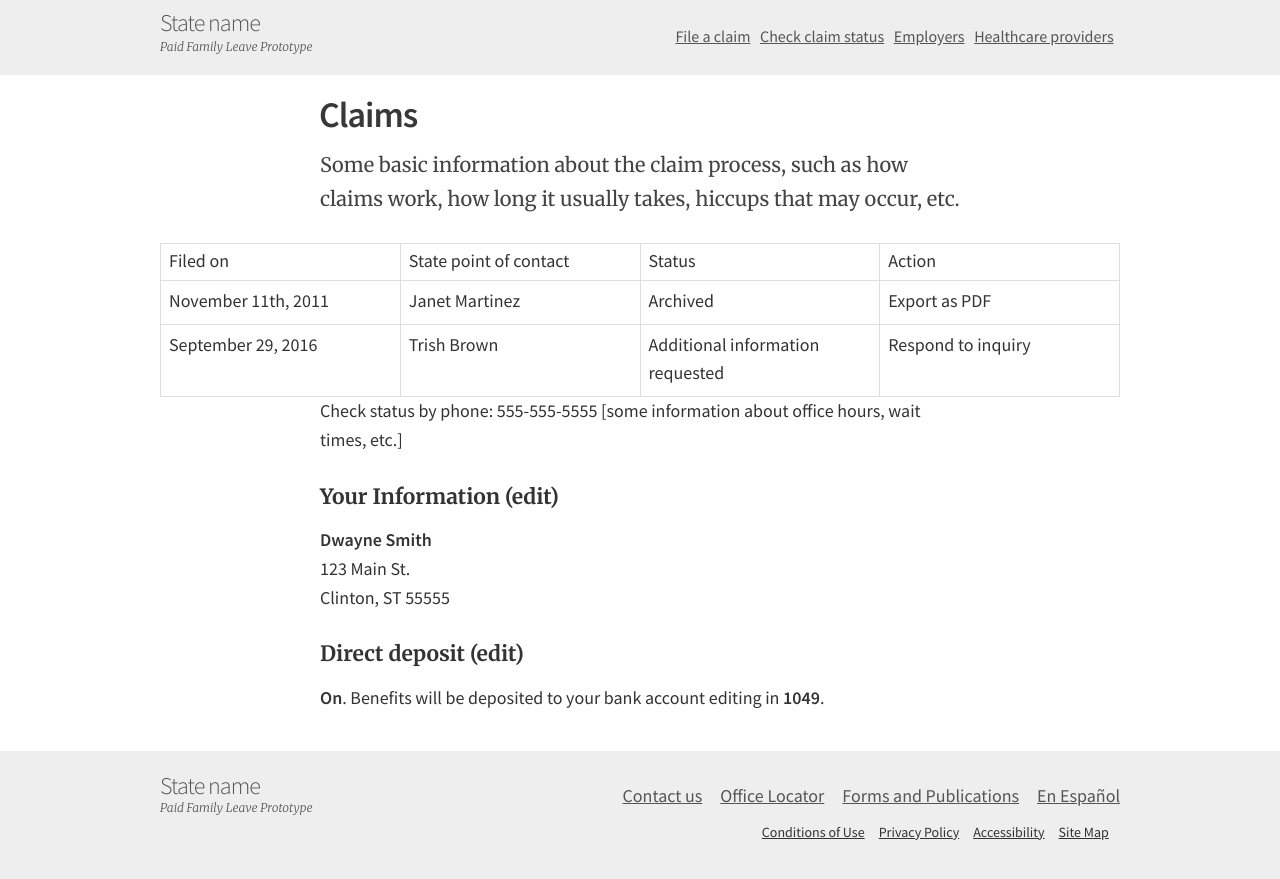
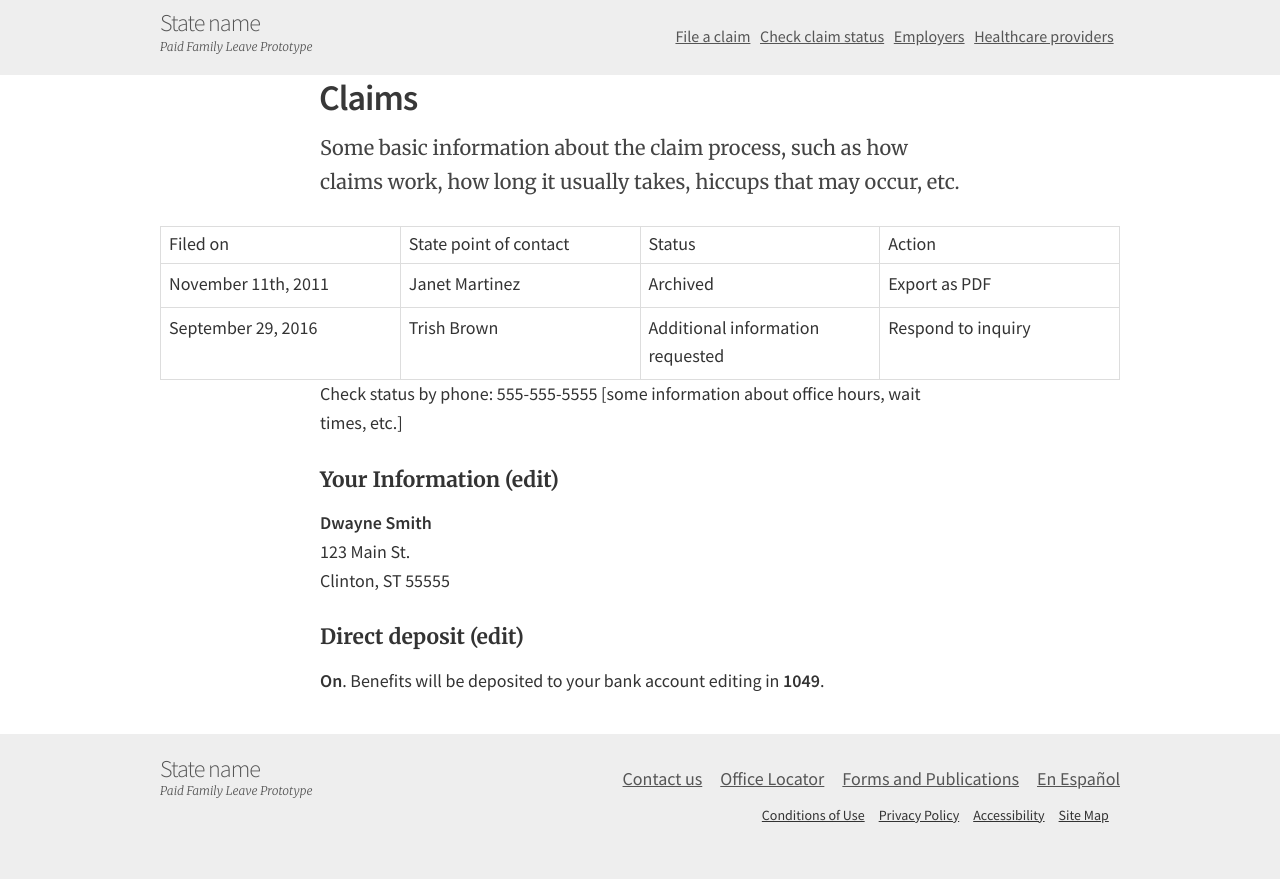
Before and after one commit to 18F/Paid-Leave-Prototype, a Jekyll site: the page built from _pages/claims/your.html, in a window 1280 px wide. Shown: the top 879 px of the page. Built offline with Jekyll 4.4.1, drawn with Linux system fonts in a browser that asks for light colours; nearby versions of some CDN libraries; library files that are not in the unit come from our copies.

Commit message:
Provide a layout class

```diff
--- a/_pages/claims/your.html
+++ b/_pages/claims/your.html
@@ -3,7 +3,7 @@
 ---
 
 {% include head.html %}
-<body class="no-js layout-claim">
+<body class="no-js layout-claim-list">
   <a class="a-skip-to-main" href="#main">Skip to main content</a>
   {% include site-header.html %}
   <main role="main" id="main" class="page">
```
